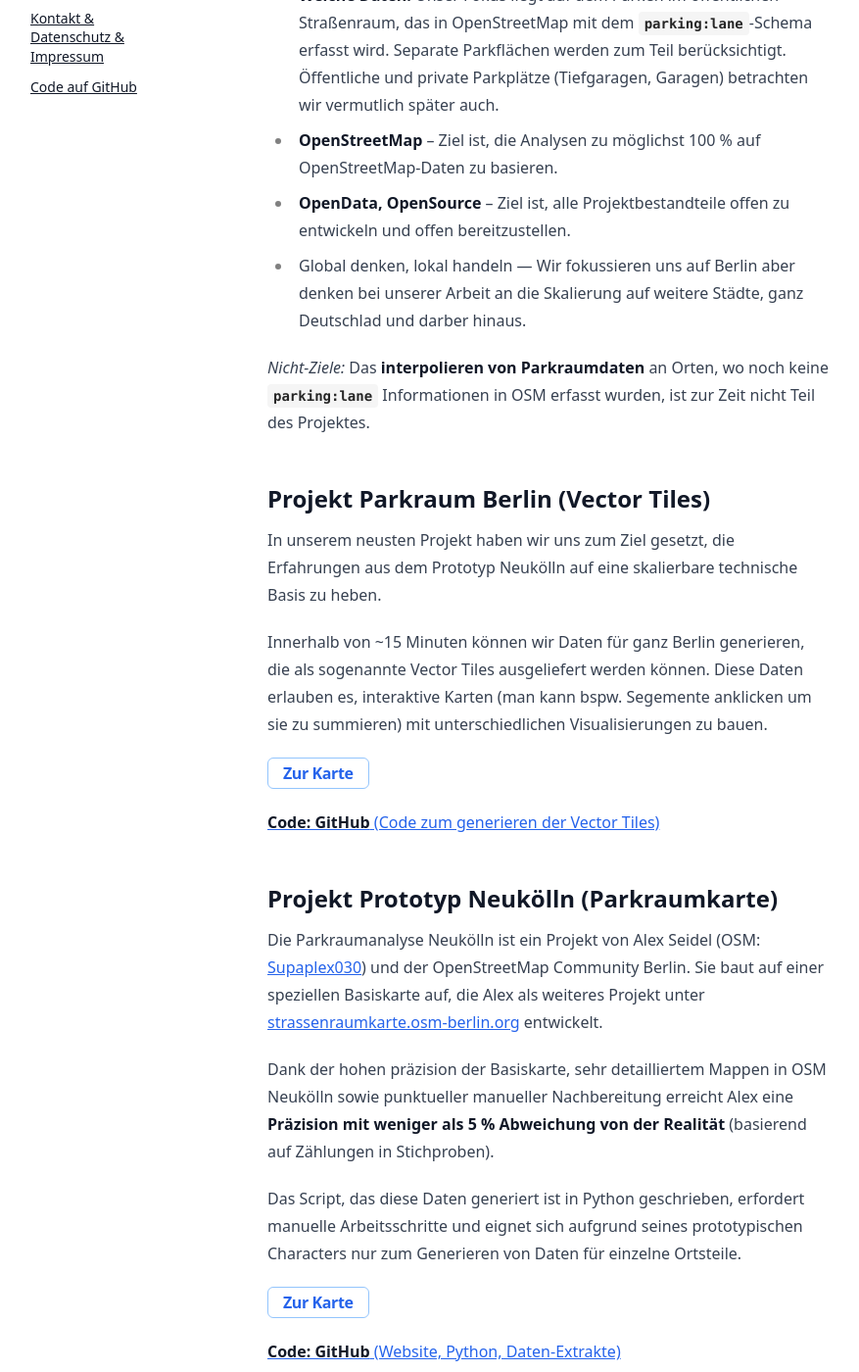
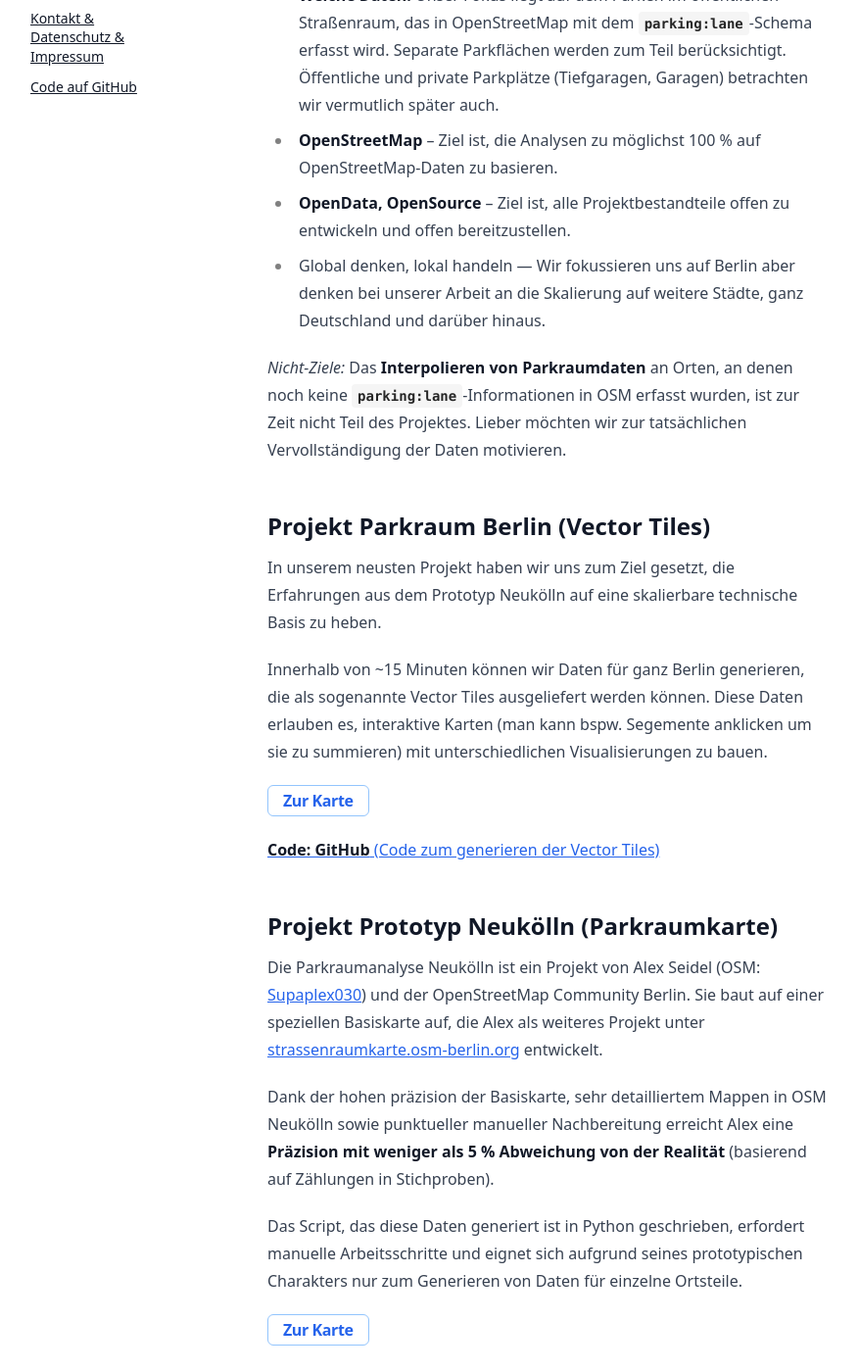
Before and after one commit to osmberlin/parkraum.osm-verkehrswende.org, a Jekyll site: the page built from index.html, in a window 1280 px wide and 1400 px high, scrolled down 783 px. Shown: the whole window at 98% size, without its empty margins (3-880 px from the left). Built offline with Jekyll 4.4.1, drawn with Linux system fonts in a browser that asks for light colours; some of the changed text lies outside the part shown.

Commit message:
Typos, Stil, kleine Ergänzungen

```diff
--- a/index.html
+++ b/index.html
@@ -58,16 +58,16 @@
     </li>
     <li>
       Global denken, lokal handeln — Wir fokussieren uns auf Berlin aber denken
-      bei unserer Arbeit an die Skalierung auf weitere Städte, ganz Deutschlad
-      und darber hinaus.
+      bei unserer Arbeit an die Skalierung auf weitere Städte, ganz Deutschland
+      und darüber hinaus.
     </li>
   </ul>
 
   <p>
     <em>Nicht-Ziele:</em> Das
-    <strong>interpolieren von Parkraumdaten</strong> an Orten, wo noch keine
-    <code>parking:lane</code> Informationen in OSM erfasst wurden, ist zur Zeit
-    nicht Teil des Projektes.
+    <strong>Interpolieren von Parkraumdaten</strong> an Orten, an denen noch keine
+    <code>parking:lane</code>-Informationen in OSM erfasst wurden, ist zur Zeit
+    nicht Teil des Projektes. Lieber möchten wir zur tatsächlichen Vervollständigung der Daten motivieren.
   </p>
 </div>
 
@@ -124,7 +124,7 @@
   <p>
     Das Script, das diese Daten generiert ist in Python geschrieben, erfordert
     manuelle Arbeitsschritte und eignet sich aufgrund seines prototypischen
-    Characters nur zum Generieren von Daten für einzelne Ortsteile.
+    Charakters nur zum Generieren von Daten für einzelne Ortsteile.
   </p>
 
   <p>
```
Also changed, not shown: other parts of index.html (+4 -4 lines).
